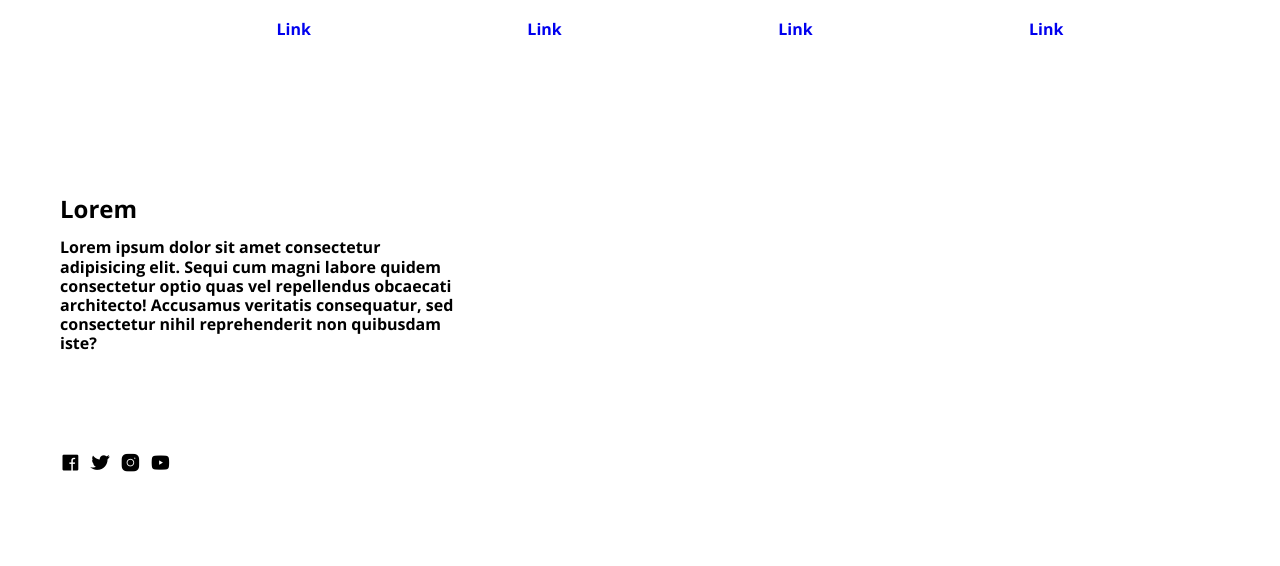
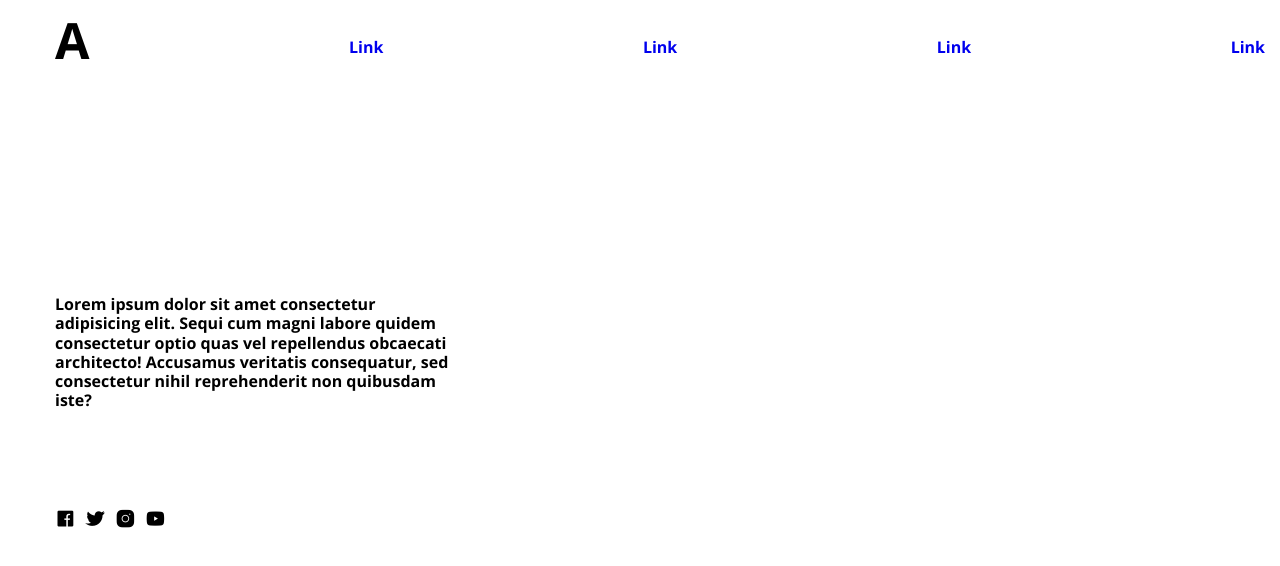
Before and after one commit to JSDID/Webpack, a website built with webpack: page src/index.html in a window 1280 px wide. Built offline with nearby package versions, Linux system fonts and the light colour scheme.

Commit message:
Refactoring Header

```diff
--- a/package.json
+++ b/package.json
@@ -11,6 +11,8 @@
     "sass": "^1.49.0",
     "sass-loader": "^12.4.0",
     "style-loader": "^3.3.1",
+    "ts-loader": "^9.5.0",
+    "typescript": "^5.2.2",
     "webpack": "^5.66.0",
     "webpack-cli": "^4.9.1",
     "webpack-dev-server": "^4.7.3"
--- a/src/index.html
+++ b/src/index.html
@@ -14,6 +14,9 @@
         <nav>
             <ul class="header__list">
                 <li class="header__item">
+                    <a href="#" class="header__link--logo">A</a>
+                </li>
+                <li class="header__item">
                     <a href="#" class="header__link">Link</a>
                 </li>
                 <li class="header__item">
@@ -28,7 +31,6 @@
             </ul>
         </nav>
         <div class="info">
-            <h2 class="info__title">Lorem</h2>
             <p class="info__text">Lorem ipsum dolor sit amet consectetur adipisicing elit. Sequi cum magni labore quidem
                 consectetur optio quas vel repellendus obcaecati architecto! Accusamus veritatis consequatur, sed
                 consectetur nihil reprehenderit non quibusdam iste?</p>
--- a/src/styles/main.scss
+++ b/src/styles/main.scss
@@ -15,12 +15,21 @@ body {
 }
 
 .header {
-  margin-top: 1.25rem;
-  margin-left: 1.25rem;
+  padding-top: 15px;
+  padding-left: 15px;
+  padding-right: 15px;
+  margin: 0 auto;
+  max-width: 1350px;
+  &__link--logo {
+    font-size: 50px;
+    font-weight: 700;
+    text-decoration: none;
+    color: $dark;
+  }
   &__list {
     display: flex;
     flex-wrap: wrap;
-    justify-content: space-evenly;
+    justify-content: space-between;
     align-items: center;
   }
   &__item {
@@ -30,6 +39,7 @@ body {
     text-decoration: none;
   }
   .info {
+    padding-top: 200px;
     &__title {
       margin-top: 10rem;
       margin-left: 2.5rem;
--- a/webpack.config.js
+++ b/webpack.config.js
@@ -1,54 +1,60 @@
-const path = require('path');
-const HtmlWebpackPlugin = require('html-webpack-plugin');
-const MiniCssExtractPlugin = require('mini-css-extract-plugin');
+const path = require("path");
+const HtmlWebpackPlugin = require("html-webpack-plugin");
+const MiniCssExtractPlugin = require("mini-css-extract-plugin");
 
-const devServer = (isDev) => !isDev ? {} : {
+const devServer = (isDev) =>
+  !isDev
+    ? {}
+    : {
         devServer: {
           open: true,
           hot: true,
           port: 8080,
-    }
+        },
       };
 
-module.exports = ({develop}) => ({
-  mode: develop ? 'development' : 'production',
-  entry: './src/index.js',
+module.exports = ({ develop }) => ({
+  mode: develop ? "development" : "production",
+  entry: "./src/index.js",
   output: {
-    path: path.resolve(__dirname, 'dist'),
-    filename: 'bundle.js',
+    path: path.resolve(__dirname, "dist"),
+    filename: "bundle.js",
     clean: true,
   },
   plugins: [
     new HtmlWebpackPlugin({
-          template: './src/index.html'
+      template: "./src/index.html",
     }),
     new MiniCssExtractPlugin({
-          filename: './styles/main.css'
-      })
+      filename: "./styles/main.css",
+    }),
   ],
   module: {
     rules: [
       {
         test: /\.(?:ico|png|jpg|jpeg|svg)$/i,
-              type: 'asset/inline'
+        type: "asset/inline",
       },
       {
         test: /\.html$/i,
-              loader: 'html-loader'
+        loader: "html-loader",
       },
       {
         test: /\.css$/i,
-              use: [
-                MiniCssExtractPlugin.loader, 'css-loader'
-              ]
+        use: [MiniCssExtractPlugin.loader, "css-loader"],
       },
       {
         test: /\.scss$/i,
-              use: [
-                MiniCssExtractPlugin.loader, 'css-loader', 'sass-loader'
-              ]
-          }
-      ]
+        use: [MiniCssExtractPlugin.loader, "css-loader", "sass-loader"],
+      },
+      {
+        test: /\.tsx?$/,
+        loader: "ts-loader",
+      },
+    ],
   },
   ...devServer(develop),
 });
+
+// npm run build
+// npm run dev
```
Also changed, not shown: 1 other file. Lines whose indentation alone changed are shown as unchanged.
